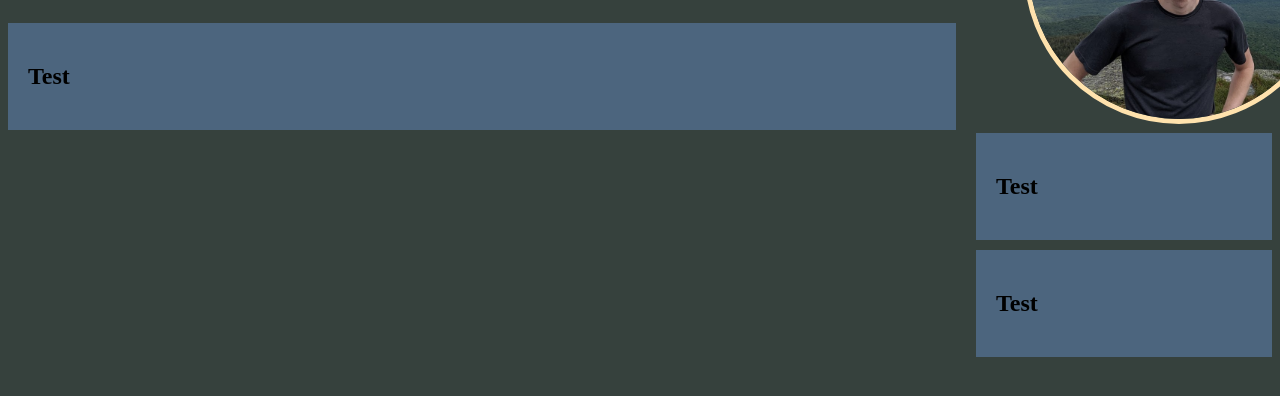
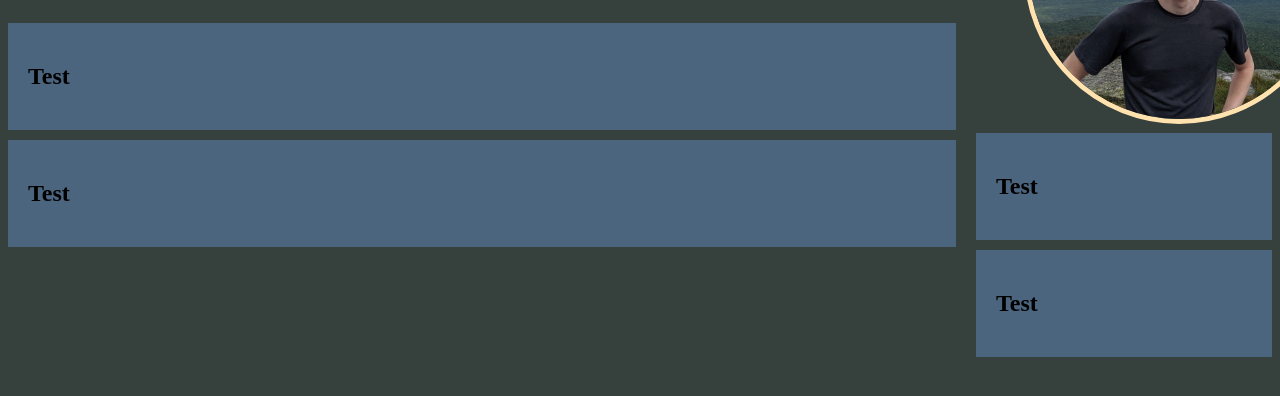
Before and after one commit to HPlatinum/personal-site, a plain HTML site: page index.html in a window 1280 px wide. Shown: the part 206-602 px from the top of the page. Drawn offline with Linux system fonts and the light colour scheme.

Commit message:
Updated Layout

```diff
--- a/index.html
+++ b/index.html
@@ -31,6 +31,7 @@
     <section id="homepage-main">
         <div class="leftcol">
             <div class="card"><h1>Test</h1></div>
+            <div class="card"><h1>Test</h1></div>
         </div>
         <div class="rightcol">
             <div class="topCard"><h1>Test</h1></div>
```
